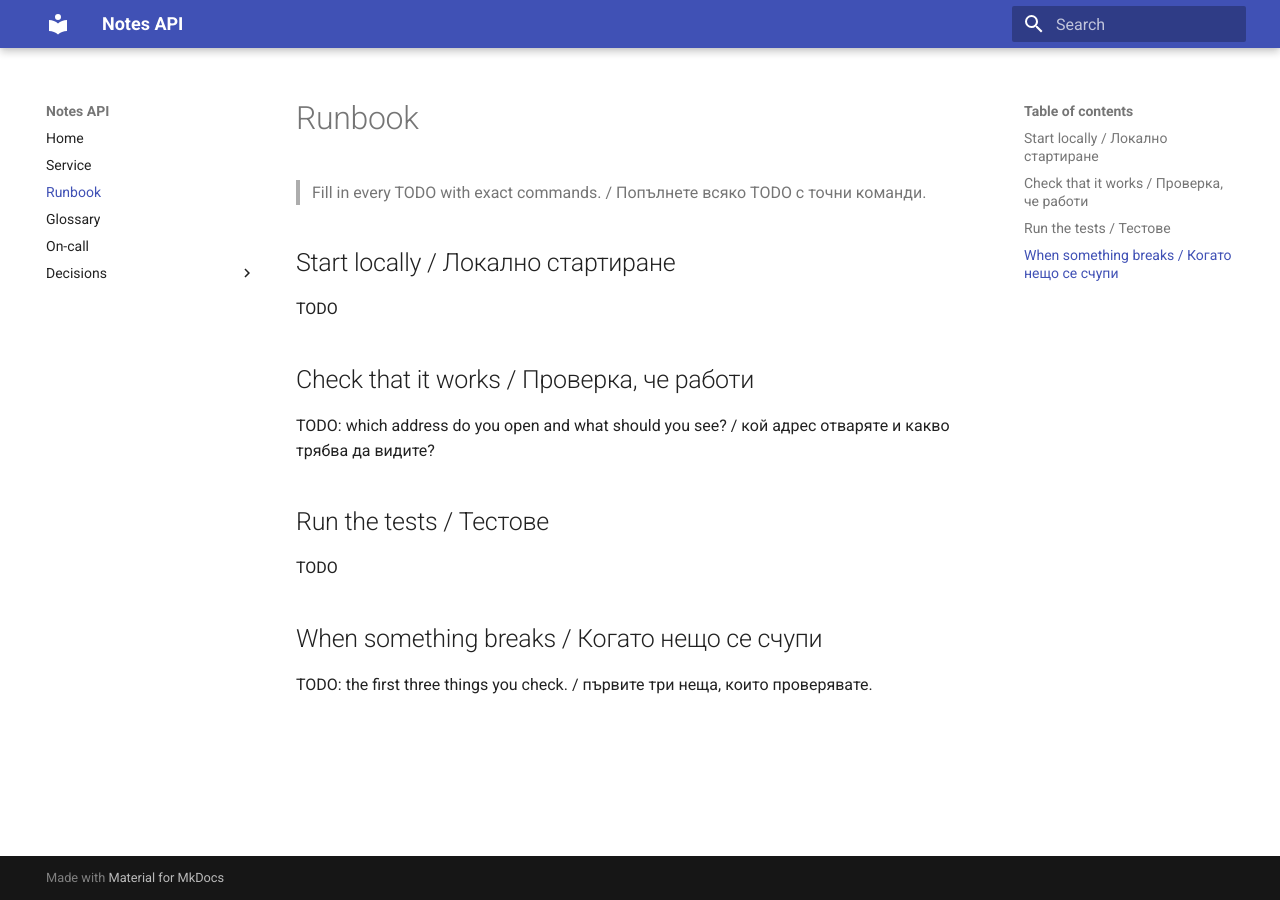
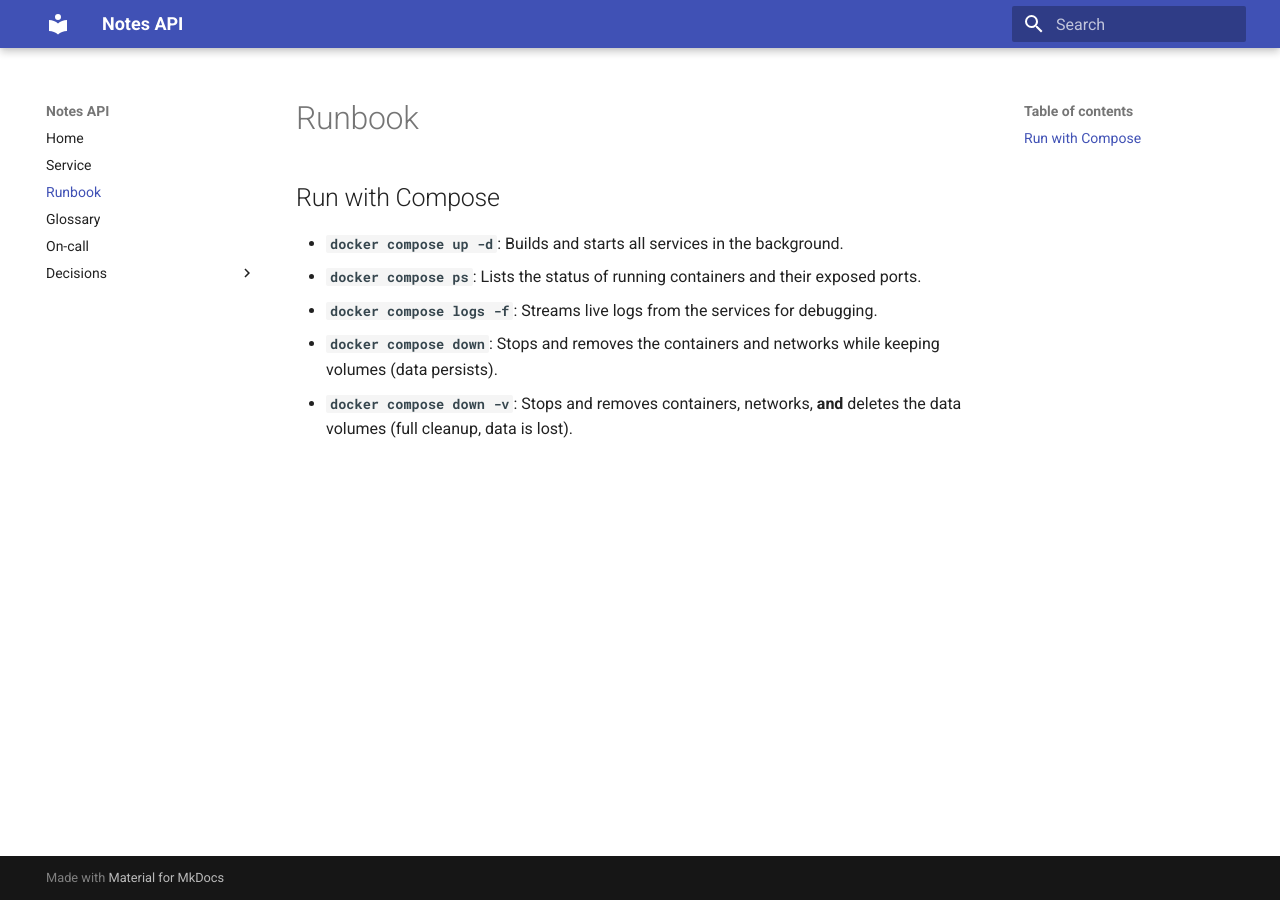
Before and after one commit to Hmmagf/devops-labs-fn373223044, an MkDocs documentation site: the page built from docs/runbook.md, in a window 1280 px wide. Built offline with MkDocs 1.6.1 and Material for MkDocs 9.7.7, drawn with Linux system fonts in a browser that asks for light colours.

Commit message:
docs: add runbook section for compose and update ADR status

```diff
--- a/docs/runbook.md
+++ b/docs/runbook.md
@@ -1,19 +1,7 @@
-# Runbook
+## Run with Compose
 
-> Fill in every TODO with exact commands. / Попълнете всяко TODO с точни команди.
-
-## Start locally / Локално стартиране
-
-TODO
-
-## Check that it works / Проверка, че работи
-
-TODO: which address do you open and what should you see? / кой адрес отваряте и какво трябва да видите?
-
-## Run the tests / Тестове
-
-TODO
-
-## When something breaks / Когато нещо се счупи
-
-TODO: the first three things you check. / първите три неща, които проверявате.
+- **`docker compose up -d`**: Builds and starts all services in the background.
+- **`docker compose ps`**: Lists the status of running containers and their exposed ports.
+- **`docker compose logs -f`**: Streams live logs from the services for debugging.
+- **`docker compose down`**: Stops and removes the containers and networks while keeping volumes (data persists).
+- **`docker compose down -v`**: Stops and removes containers, networks, **and** deletes the data volumes (full cleanup, data is lost).
```
Also changed, not shown: compose.yaml (added, +28 -0 lines), 3 other files.
